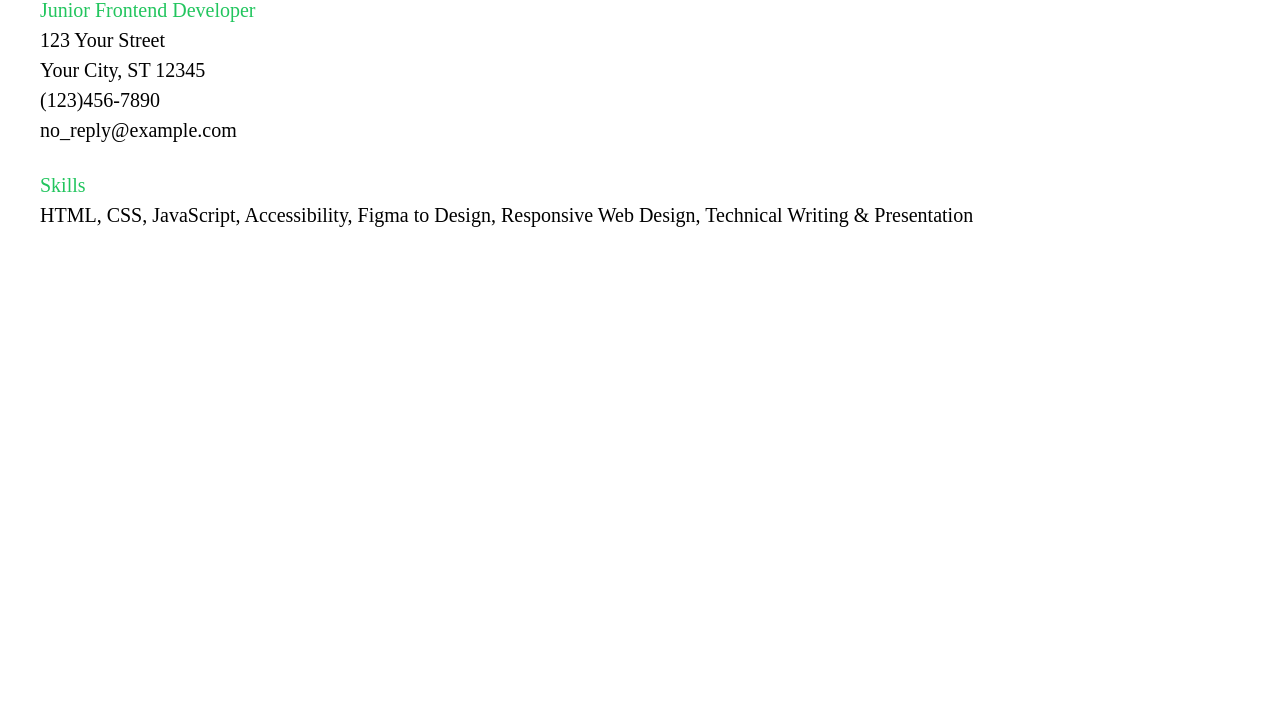
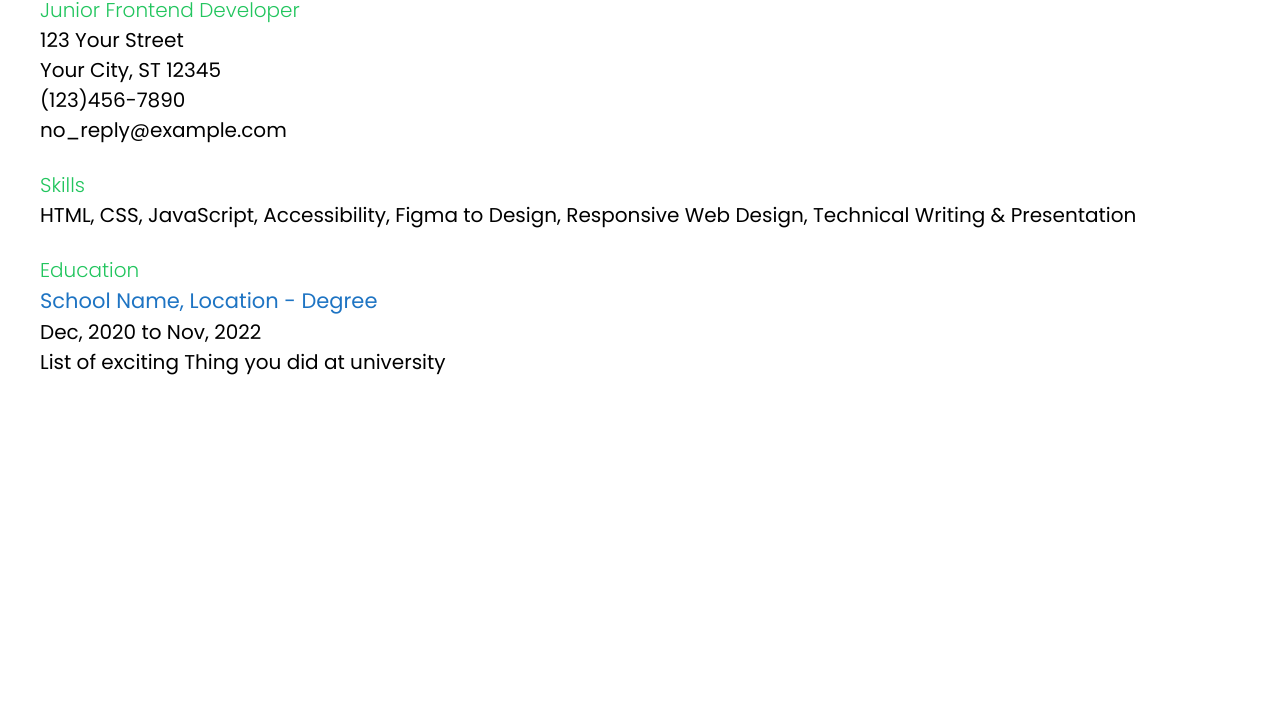
Before and after one commit to alihaider-dev/single-page-html-cv, a plain HTML site: page index.html in a window 1280 px wide. Shown: the part 83-800 px from the top of the page. Drawn offline with Linux system fonts and the light colour scheme.

Commit message:
Education Section Done

```diff
--- a/index.html
+++ b/index.html
@@ -48,7 +48,16 @@
           </p>
         </div>
       </section>
-      <section class="education"></section>
+      <section class="education padding-top">
+        <div class="container">
+          <h4 class="highlite primary-font-size">Education</h4>
+          <h3 class="highlite-title">School Name, Location - Degree</h3>
+          <div class="education-details primary-font-size">
+            <p class="period">Dec, 2020 to Nov, 2022</p>
+            <p>List of exciting Thing you did at university</p>
+          </div>
+        </div>
+      </section>
       <section class="career-history"></section>
     </main>
     <!-- Footer Section -->
--- a/style.css
+++ b/style.css
@@ -1,3 +1,6 @@
+/* Google Fonts */
+@import url('https://fonts.googleapis.com/css2?family=Poppins:ital,wght@0,100;0,200;0,300;0,400;0,500;0,600;0,700;0,800;0,900;1,100;1,200;1,300;1,400;1,500;1,600;1,700;1,800;1,900&display=swap');
+
 /* 1. Use a more-intuitive box-sizing model */
 *,
 *::before,
@@ -11,6 +14,7 @@
 }
 
 body {
+  font-family: 'Poppins', sans-serif;
   /* 3. Add accessible line-height */
   line-height: 1.5;
   /* 4. Improve text rendering */
@@ -85,8 +89,14 @@ h6 {
 }
 .highlite {
   color: #22c55e;
-  font-weight: 100;
+  font-weight: 300;
 }
+.highlite-title {
+  color: #1e74c3;
+  font-weight: 400;
+  font-size: 21px;
+}
+
 .primary-font-size {
   font-size: 20px;
 }
```
